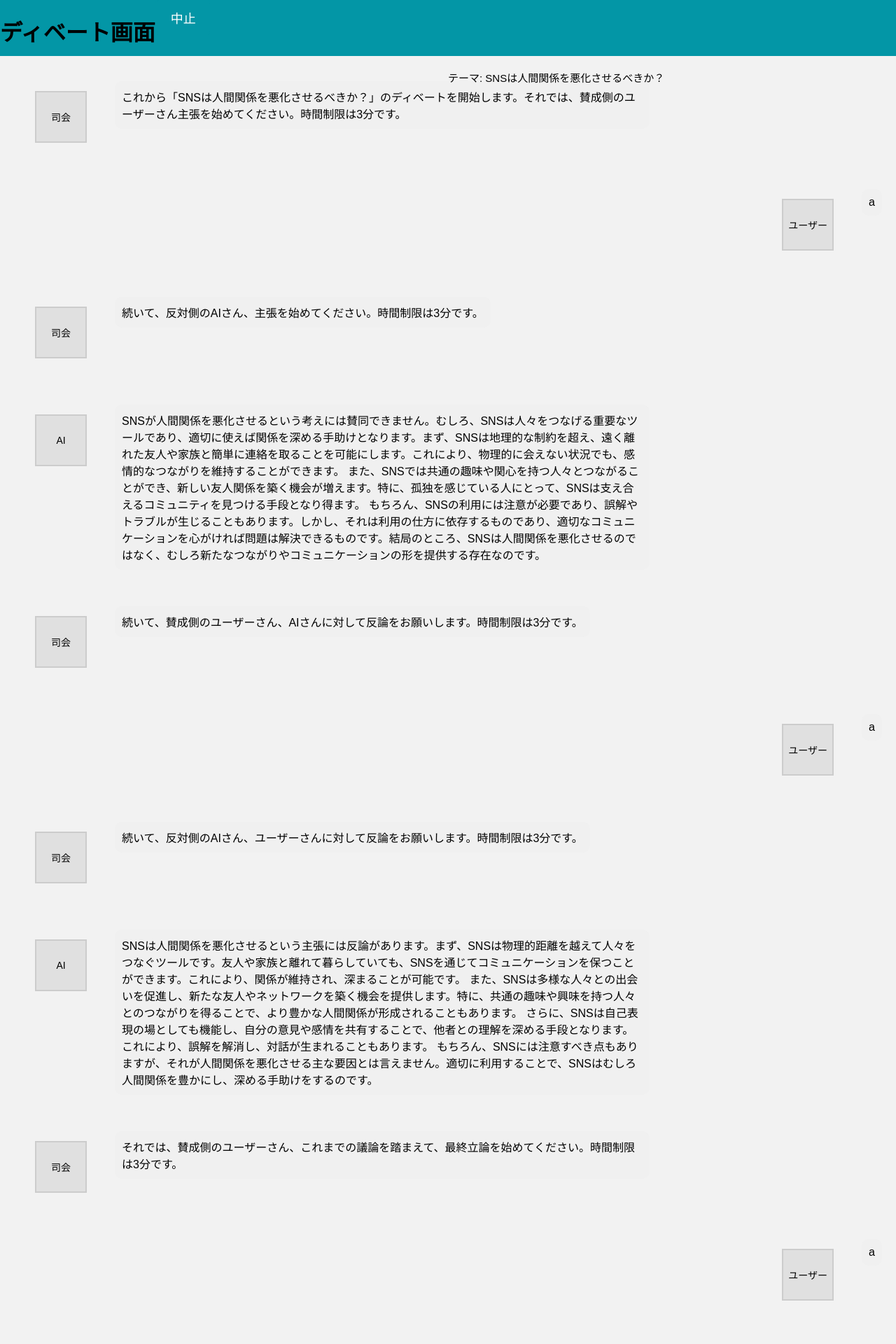
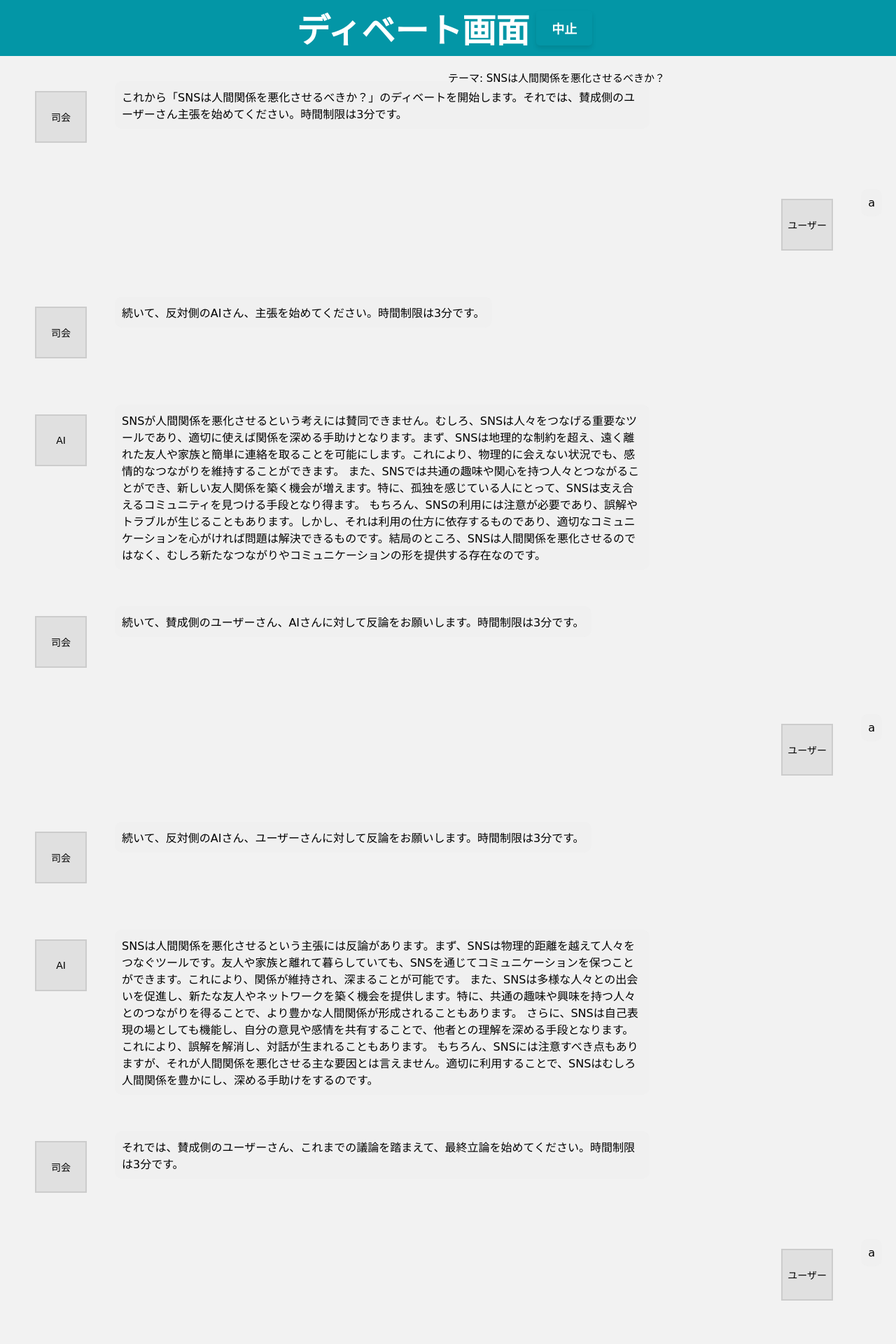
Before and after one commit to WaffleCollege/debuggers, a Flask app: page /debate/start in a window 1280 px wide. Shown: the top 1920 px of the page at 70% size. Run offline with Flask 3, Linux system fonts and the light colour scheme; data comes from the database, SQL or seed files in the repository.

Commit message:
style.css

```diff
--- a/ai.py
+++ b/ai.py
@@ -4,6 +4,7 @@ import openai
 openai.organization = '' # ここに組織IDを設定
 openai.project =''
 openai.api_key = ''
+
 
 
 # OpenAI APIを使用してテーマを生成する関数
--- a/static/styles.css
+++ b/static/styles.css
@@ -19,3 +19,113 @@ header {
 main{
     padding-top:80px ;
 }
+
+
+
+body {
+    background-color: #F2F2F2;
+    font-family: Arial, sans-serif;
+    margin: 0;
+    padding: 0;
+    position: relative;
+
+    font-family: 'Meiryo UI', 'ヒラギノ丸ゴ ProN', 'Hiragino Maru Gothic ProN', cursive;
+}
+
+header {
+    position: fixed;
+    background-color: #0396A6;
+    height: 80px;
+    width: 100%;
+    top: 0;
+    left: 50%;
+    /* 中央に配置 */
+    transform: translateX(-50%);
+    /* 中央揃えにする */
+    z-index: 1000;
+    display: flex;
+    justify-content: center;
+    /* 中央揃え */
+    align-items: center;
+    /* 垂直方向に中央揃え */
+    color: white;
+    font-size: 24px;
+    font-weight: bold;
+}
+
+main {
+    padding-top: 80px;
+}
+
+h1 {
+    text-align: center;
+}
+
+/* 勝敗結果のスタイル */
+#debate-result {
+    font-size: 36px;
+    font-weight: bold;
+    color: #333;
+    background-color: #fff;
+    border: 2px solid #ddd;
+    border-radius: 10px;
+    padding: 20px;
+    display: inline-block;
+    box-shadow: 0px 4px 6px rgba(0, 0, 0, 0.1);
+    animation: fadeIn 1s ease-in-out;
+}
+
+/* ボタンエリアのスタイル */
+#evaluation-buttons {
+    margin-top: 20px;
+}
+
+/* ボタンのスタイル */
+button {
+    font-size: 18px;
+    font-weight: bold;
+    padding: 10px 20px;
+    margin: 10px;
+    border: none;
+    border-radius: 5px;
+    cursor: pointer;
+    box-shadow: 0px 4px 6px rgba(0, 0, 0, 0.1);
+    transition: transform 0.2s, box-shadow 0.2s;
+}
+
+/* 甘口の評価ボタン */
+#mild-evaluation {
+    background-color: #FFDD57;
+    color: #333;
+}
+
+#mild-evaluation:hover {
+    background-color: #FFC107;
+    transform: translateY(-2px);
+    box-shadow: 0px 6px 8px rgba(0, 0, 0, 0.15);
+}
+
+/* 辛口の評価ボタン */
+#harsh-evaluation {
+    background-color: #FF6F61;
+    color: white;
+}
+
+#harsh-evaluation:hover {
+    background-color: #E64A45;
+    transform: translateY(-2px);
+    box-shadow: 0px 6px 8px rgba(0, 0, 0, 0.15);
+}
+
+/* アニメーション */
+@keyframes fadeIn {
+    from {
+        opacity: 0;
+        transform: translateY(-20px);
+    }
+
+    to {
+        opacity: 1;
+        transform: translateY(0);
+    }
+}
```
